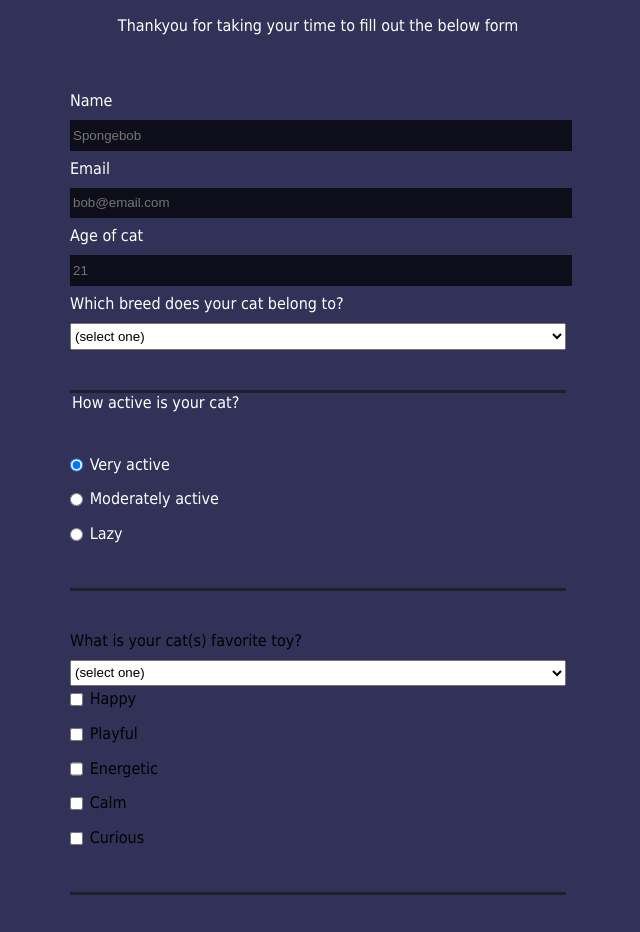
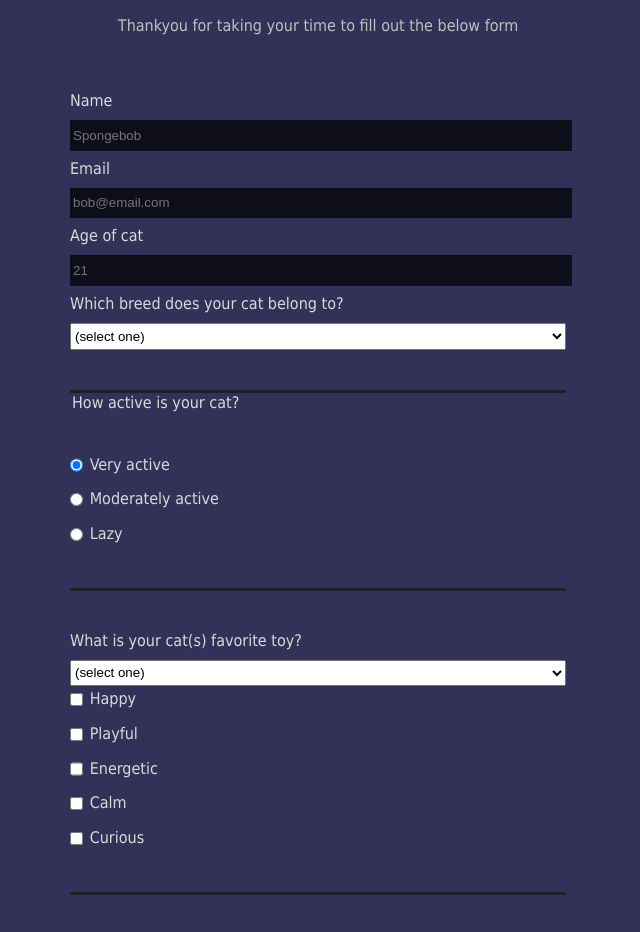
Before and after one commit to stuckinatimezone/stuckinatimezone.github.io, a plain HTML site: page survey-form/index.html in a window 1280 px wide. Shown: the part 86-1018 px from the top of the page, without its empty margins (322-962 px from the left). Drawn offline with Linux system fonts and the light colour scheme.

Commit message:
Final changes done.. one of the fieldset's indentation is all over the place.
Tried solving it but seems i have to wipe the entire code and rewrite it again :(
anyways this is all for now.

```diff
--- a/survey-form/index.html
+++ b/survey-form/index.html
@@ -58,7 +58,7 @@
 
 
           <fieldset>
-            <label for="feature">What is your cat(s) favorite toy?
+            <label id="favorite-toy" for="feature">What is your cat(s) favorite toy?
               <select
               id="dropdown"
               name="feature">
@@ -75,26 +75,26 @@
 
         <fieldset>
             <legend>What changes would you like to see in your cat?</legend>
-        <label for="happy">
+            <label id="happy-option" for="happy">
                 <input value="Happy" class="inline" id="happy" type="checkbox" name="changes">Happy
             </label>
-        <label for="playful">
+            <label id="playful-option" for="playful">
                 <input value="playful" class="inline" id="playful" type="checkbox" name="changes">Playful
             </label>
-        <label for="energetic">
+            <label id="energetic-option" for="energetic">
                 <input value="Energetic" class="inline" id="energetic" type="checkbox" name="changes">Energetic
             </label>
-        <label for="calm">
+            <label id="calm-option" for="calm">
                 <input value="calm" class="inline" id="calm" type="checkbox" name="changes">Calm
             </label>
-        <label for="curious">
+            <label id="curious-option" for="curious">
                 <input value="curious" class="inline" id="curious" type="checkbox" name="changes">Curious
             </label>
         </fieldset>
 
 
         <fieldset>
-            <label for="extras">Anything else you would like to add?<textarea id="extras" name="extras" rows="3" cols="30" placeholder="I would like my cat to..."></textarea>
+            <label id="add-comments" for="extras">Anything else you would like to add?<textarea id="extras" name="extras" rows="3" cols="30" placeholder="I would like my cat to..."></textarea>
 
         </fieldset>
 
--- a/survey-form/styles.css
+++ b/survey-form/styles.css
@@ -63,19 +63,28 @@ input[type="submit"] {
 .inline{
     display: inline;
 }
-#title, #description{
-  color: white;
+#title{
+  color: #eae3e3;
+}
+#description{
+  color: #c2bebe;
 }
 
 #name-label, #email-label, #number-label{
-    color: white;
+    color: hsl(0, 0%, 85%);
 }
 #breed-label{
-    color: white;
+    color: hsl(0, 0%, 85%);
 }
 #active-legend{
-  color: white;
+  color: hsl(0, 0%, 85%);
 }
-#very-active, #moderately-active, #lazy{
-  color: white;
+#very-active, #moderately-active, #lazy, #favorite-toy{
+  color: hsl(0, 0%, 85%);
 }
+#happy-option, #playful-option, #energetic-option, #calm-option, #curious-option{
+  color: hsl(0, 0%, 85%);
+}
+#add-comments{
+  color: hsl(0, 0%, 85%);
+}
```
Lines whose indentation alone changed are shown as unchanged.
